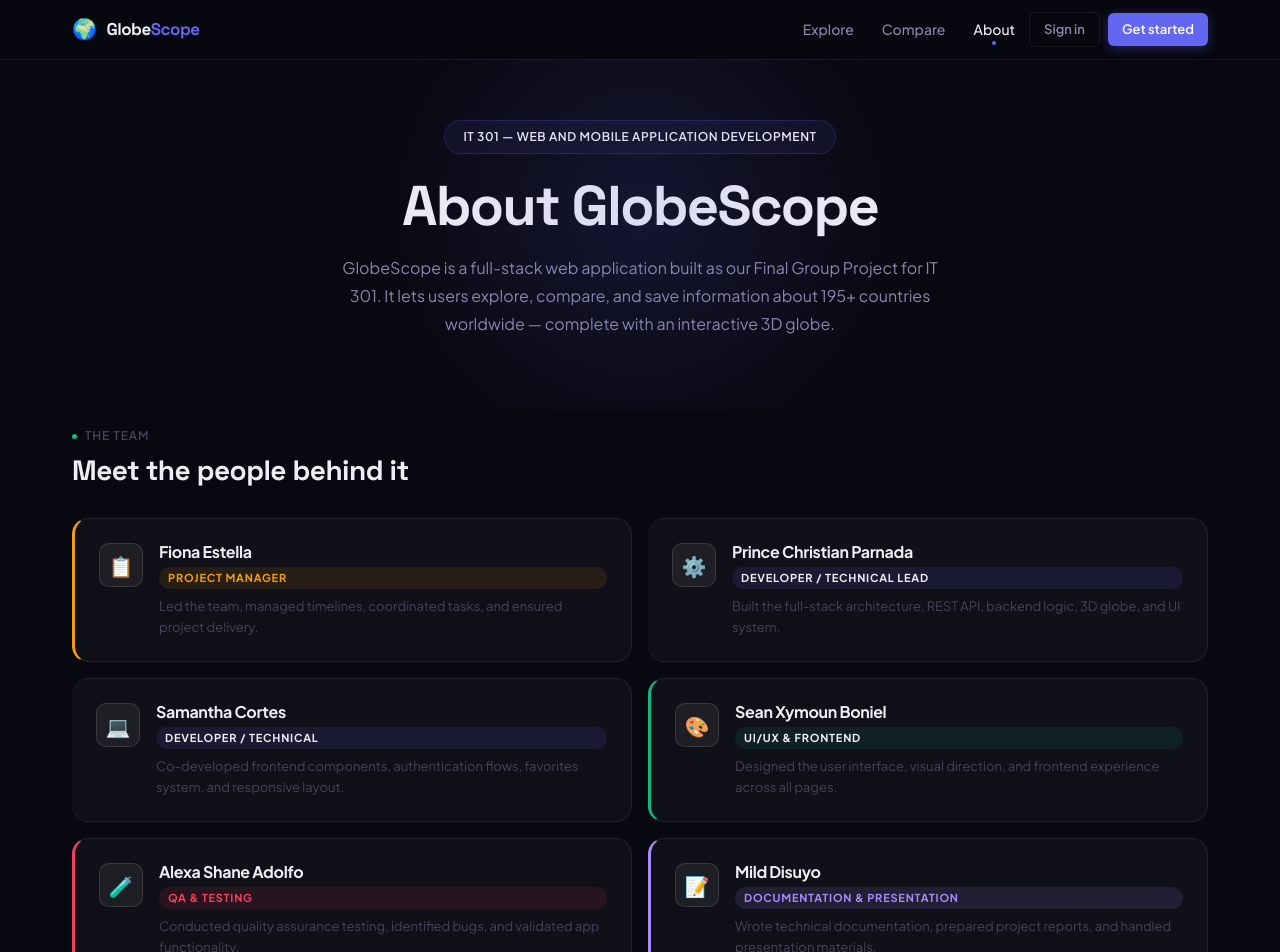
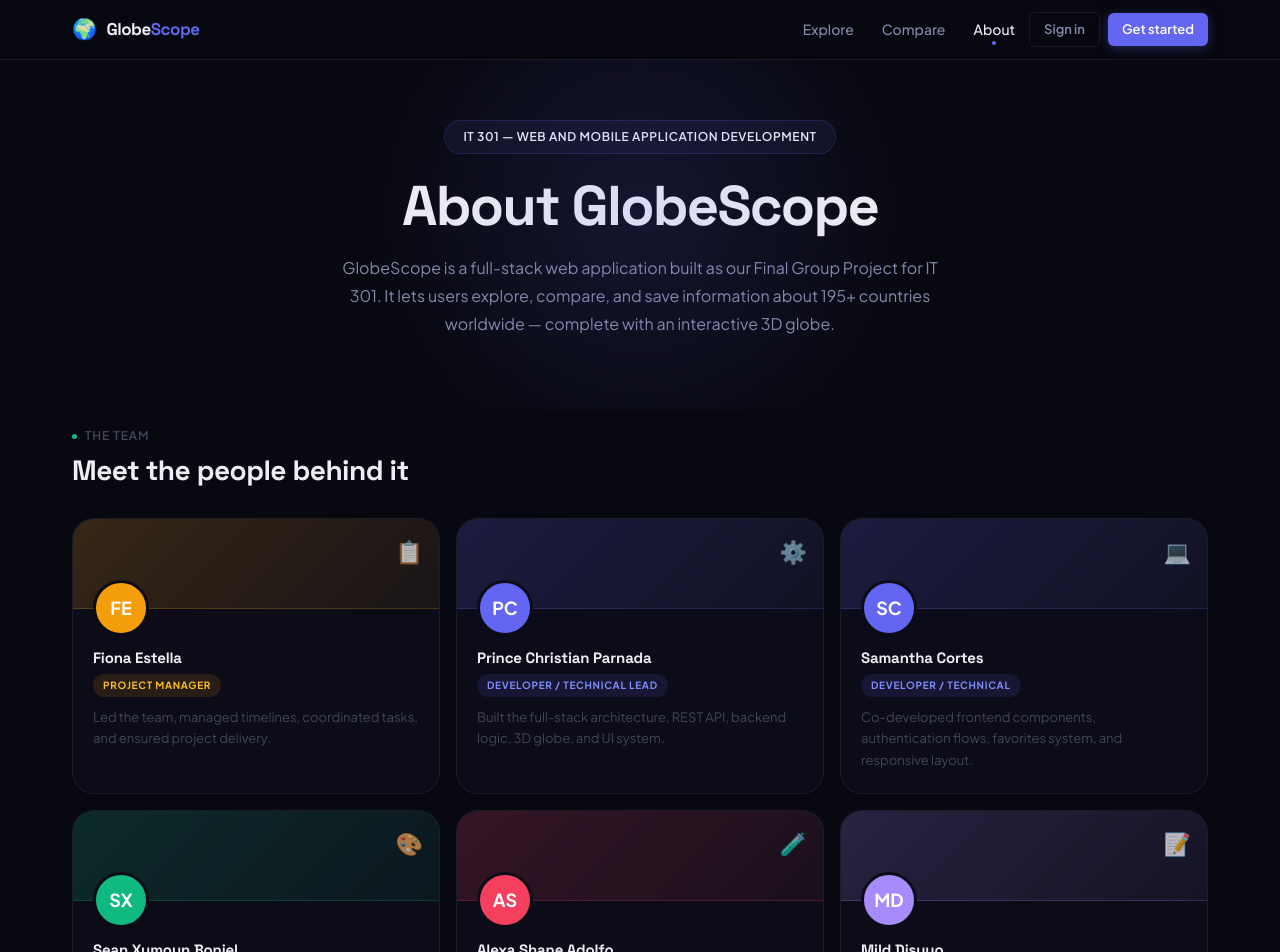
Before and after one commit to SamoneSamwhere/Country-Info-Web-App, a React (Vite) app in the folder client/: page /about in a window 1280 px wide. Shown: the top 952 px of the page. Built offline with nearby package versions, Linux system fonts and the light colour scheme; no server answers.

Commit message:
feat: redesign team cards with avatars and colored headers

```diff
--- a/client/src/pages/AboutPage.css
+++ b/client/src/pages/AboutPage.css
@@ -55,58 +55,77 @@
 /* Team grid */
 .about-team-grid {
   display: grid;
-  grid-template-columns: repeat(2, 1fr);
+  grid-template-columns: repeat(3, 1fr);
   gap: 16px;
 }
 
 .about-member {
-  display: flex;
-  align-items: flex-start;
-  gap: 16px;
-  padding: 24px;
-  border-radius: var(--r-lg);
-  background: var(--surface-1);
+  display: flex; flex-direction: column;
+  border-radius: var(--r-xl);
+  background: var(--bg-1);
   border: 1px solid var(--border);
-  transition: all var(--t-slow) var(--ease);
+  overflow: hidden;
+  transition: transform var(--t-slow) var(--ease), border-color var(--t-slow) var(--ease), box-shadow var(--t-slow) var(--ease);
 }
-.about-member:hover { border-color: var(--border-2); transform: translateY(-3px); box-shadow: var(--shadow-md); }
+.about-member:hover { transform: translateY(-4px); border-color: var(--border-2); box-shadow: 0 16px 40px rgba(0,0,0,0.3); }
 
-/* Color accents */
-.about-member-indigo { border-left: 3px solid var(--indigo); }
-.about-member-emerald{ border-left: 3px solid var(--emerald); }
-.about-member-amber  { border-left: 3px solid var(--amber); }
-.about-member-rose   { border-left: 3px solid var(--rose); }
-.about-member-purple { border-left: 3px solid #a78bfa; }
+/* Colored top strip with avatar */
+.about-member-top {
+  position: relative;
+  height: 90px;
+  display: flex; align-items: flex-end;
+  padding: 0 20px 0;
+}
+.about-top-indigo  { background: linear-gradient(135deg, rgba(99,102,241,0.18), rgba(99,102,241,0.06)); border-bottom: 1px solid rgba(99,102,241,0.2); }
+.about-top-emerald { background: linear-gradient(135deg, rgba(16,185,129,0.18), rgba(16,185,129,0.06)); border-bottom: 1px solid rgba(16,185,129,0.2); }
+.about-top-amber   { background: linear-gradient(135deg, rgba(245,158,11,0.18), rgba(245,158,11,0.06));  border-bottom: 1px solid rgba(245,158,11,0.2); }
+.about-top-rose    { background: linear-gradient(135deg, rgba(244,63,94,0.18),  rgba(244,63,94,0.06));   border-bottom: 1px solid rgba(244,63,94,0.2); }
+.about-top-purple  { background: linear-gradient(135deg, rgba(167,139,250,0.18),rgba(167,139,250,0.06)); border-bottom: 1px solid rgba(167,139,250,0.2); }
 
-.about-member-icon {
-  width: 44px; height: 44px;
-  border-radius: var(--r-md);
-  background: var(--surface-2);
-  border: 1px solid var(--border-2);
+/* Avatar */
+.about-avatar {
+  width: 56px; height: 56px; border-radius: 50%;
   display: flex; align-items: center; justify-content: center;
-  font-size: 20px;
+  font-size: 18px; font-weight: 700; color: #fff;
+  border: 3px solid var(--bg-1);
+  position: absolute; bottom: -28px; left: 20px;
   flex-shrink: 0;
 }
+.about-avatar-indigo  { background: #6366f1; }
+.about-avatar-emerald { background: #10b981; }
+.about-avatar-amber   { background: #f59e0b; }
+.about-avatar-rose    { background: #f43f5e; }
+.about-avatar-purple  { background: #a78bfa; }
 
-.about-member-info { display: flex; flex-direction: column; gap: 5px; }
+.about-member-icon-sm {
+  position: absolute; top: 14px; right: 16px;
+  font-size: 22px; opacity: 0.7;
+}
+
+/* Card body */
+.about-member-body {
+  padding: 40px 20px 22px;
+  display: flex; flex-direction: column; gap: 8px;
+}
+
 .about-member-name {
-  font-size: 16px; font-weight: 700; color: var(--txt-1);
-  font-family: var(--font-display);
+  font-size: 15px; font-weight: 700; color: var(--txt-1);
+  letter-spacing: -0.01em;
 }
 .about-member-role {
-  display: inline-block;
-  font-size: 11px; font-weight: 700;
+  display: inline-flex; align-self: flex-start;
+  font-size: 10px; font-weight: 700;
   text-transform: uppercase; letter-spacing: 0.07em;
-  padding: 2px 9px; border-radius: var(--r-full);
+  padding: 3px 10px; border-radius: var(--r-full);
 }
-.about-role-indigo  { background: rgba(99,102,241,0.12); color: var(--indigo-light); }
-.about-role-emerald { background: rgba(16,185,129,0.10); color: var(--emerald-light); }
-.about-role-amber   { background: rgba(245,158,11,0.10); color: var(--amber); }
-.about-role-rose    { background: rgba(244,63,94,0.10);  color: var(--rose); }
-.about-role-purple  { background: rgba(167,139,250,0.12); color: #a78bfa; }
+.about-role-indigo  { background: rgba(99,102,241,0.12); color: #818cf8; }
+.about-role-emerald { background: rgba(16,185,129,0.12);  color: #34d399; }
+.about-role-amber   { background: rgba(245,158,11,0.12);  color: #fbbf24; }
+.about-role-rose    { background: rgba(244,63,94,0.12);   color: #fb7185; }
+.about-role-purple  { background: rgba(167,139,250,0.12); color: #c4b5fd; }
 
 .about-member-desc {
-  font-size: 13px; color: var(--txt-3); line-height: 1.6; margin-top: 2px;
+  font-size: 13px; color: var(--txt-3); line-height: 1.65; margin-top: 2px;
 }
 
 /* Tech grid */
@@ -144,6 +163,7 @@
 }
 .about-footer-note span { font-size: 20px; }
 
+@media (max-width: 960px) { .about-team-grid  { grid-template-columns: repeat(2, 1fr); } }
 @media (max-width: 900px) { .about-tech-grid  { grid-template-columns: repeat(2, 1fr); } }
-@media (max-width: 700px) { .about-team-grid  { grid-template-columns: 1fr; } }
+@media (max-width: 560px) { .about-team-grid  { grid-template-columns: 1fr; } }
 @media (max-width: 480px) { .about-tech-grid  { grid-template-columns: 1fr; } }
--- a/client/src/pages/AboutPage.jsx
+++ b/client/src/pages/AboutPage.jsx
@@ -79,16 +79,22 @@ export default function AboutPage() {
           <h2 className="about-section-title">Meet the people behind it</h2>
         </div>
         <div className="about-team-grid">
-          {TEAM.map((m, i) => (
-            <div key={m.name} className={`about-member about-member-${m.color} fade-up`} style={{ animationDelay: `${i * 0.07}s` }}>
-              <div className="about-member-icon">{m.icon}</div>
-              <div className="about-member-info">
-                <h3 className="about-member-name">{m.name}</h3>
-                <span className={`about-member-role about-role-${m.color}`}>{m.role}</span>
-                <p className="about-member-desc">{m.desc}</p>
+          {TEAM.map((m, i) => {
+            const initials = m.name.split(' ').map(w => w[0]).slice(0, 2).join('');
+            return (
+              <div key={m.name} className={`about-member about-member-${m.color} fade-up`} style={{ animationDelay: `${i * 0.07}s` }}>
+                <div className={`about-member-top about-top-${m.color}`}>
+                  <div className={`about-avatar about-avatar-${m.color}`}>{initials}</div>
+                  <span className="about-member-icon-sm">{m.icon}</span>
+                </div>
+                <div className="about-member-body">
+                  <h3 className="about-member-name">{m.name}</h3>
+                  <span className={`about-member-role about-role-${m.color}`}>{m.role}</span>
+                  <p className="about-member-desc">{m.desc}</p>
+                </div>
               </div>
-            </div>
-          ))}
+            );
+          })}
         </div>
       </section>
 
```
